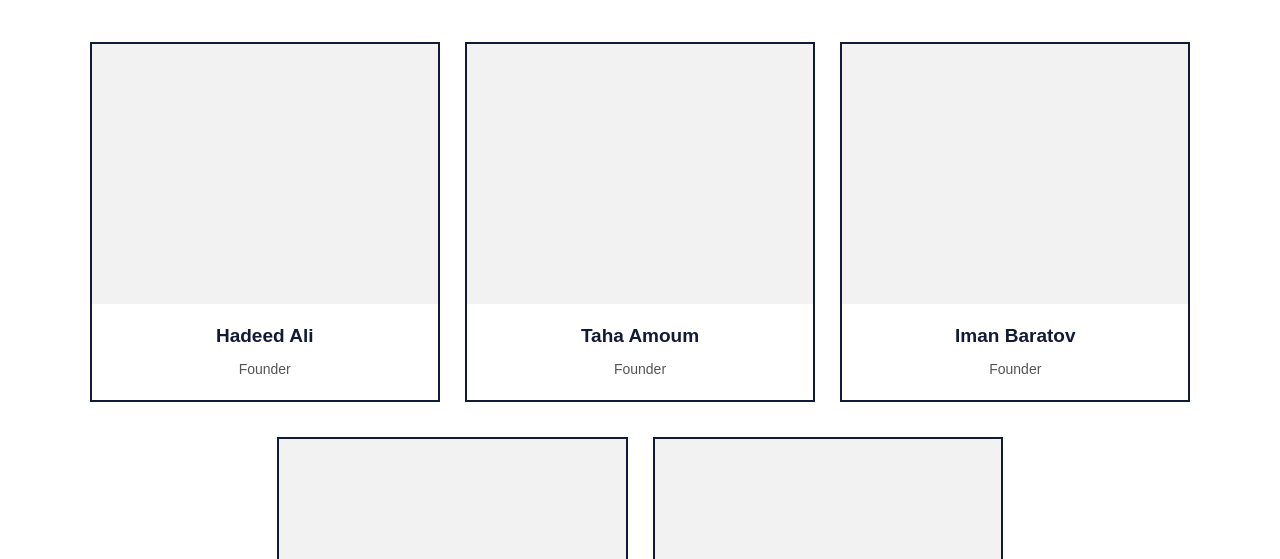
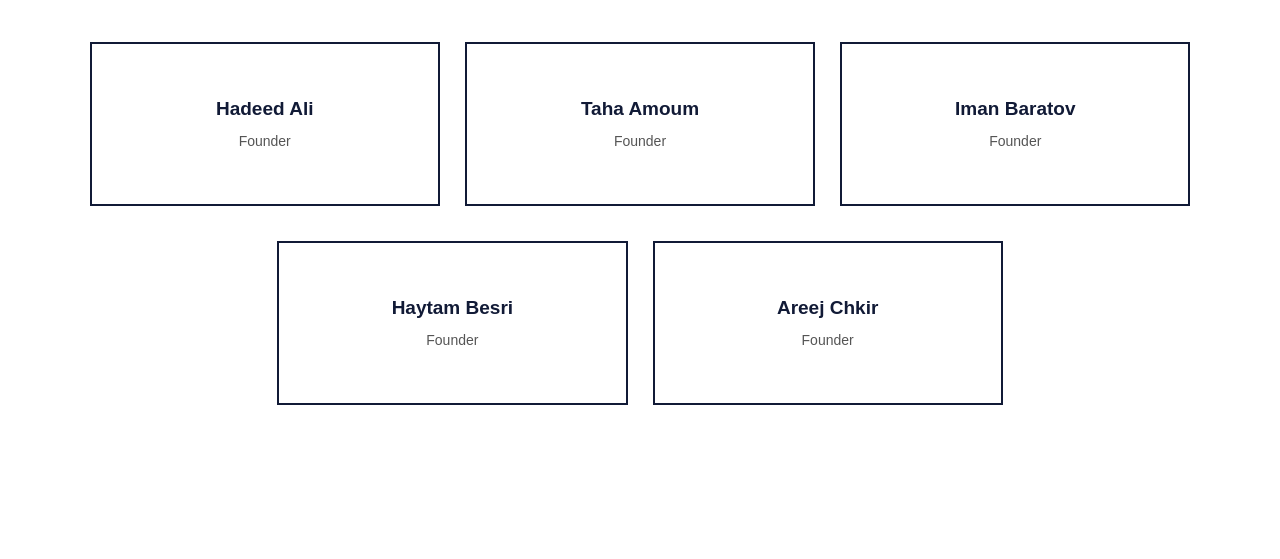
Before and after one commit to UO-Navigate/UO-Navigate.github.io, a plain HTML site: page AboutTheTeamPage.html in a window 1280 px wide. Shown: the part 241-800 px from the top of the page. Drawn offline with Linux system fonts and the light colour scheme.

Commit message:
Update AboutTheTeamStyle.css
Adjusted styles for team cards and images, including height, position, and background color.

```diff
--- a/Styling/AboutTheTeamStyle.css
+++ b/Styling/AboutTheTeamStyle.css
@@ -92,11 +92,14 @@ nav a:hover {
 
 .team-card {
     min-width: 0;
+    min-height: 160px;
     background-color: white;
     border: 2px solid #111a36;
     overflow: hidden;
     display: flex;
     flex-direction: column;
+    justify-content: center;
+    position: relative;
     transition: transform 0.25s, box-shadow 0.25s;
 }
 
@@ -106,12 +109,10 @@ nav a:hover {
 }
 
 .team-image {
+    position: absolute;
+    inset: 0;
     display: block;
-    position: relative;
-    height: 260px;
-    flex-shrink: 0;
-    overflow: hidden;
-    background-color: #f2f2f2;
+    z-index: 2;
 }
 
 .team-image img {
@@ -125,7 +126,7 @@ nav a:hover {
 .image-overlay {
     position: absolute;
     inset: 0;
-    background-color: #111a36d9;
+    background-color: #111a36;
     color: white;
     display: flex;
     justify-content: center;
```
